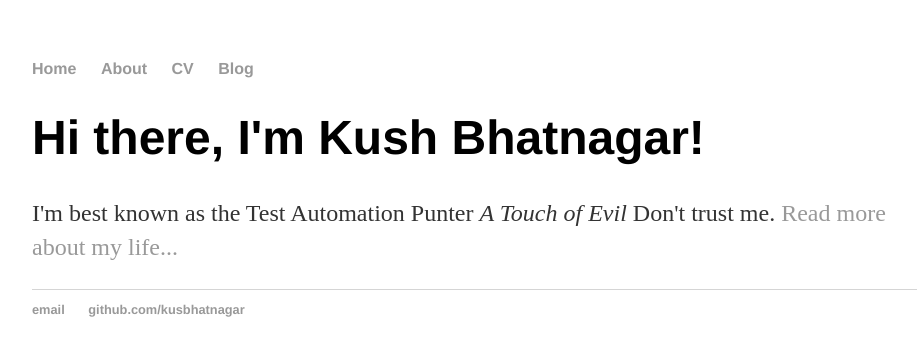
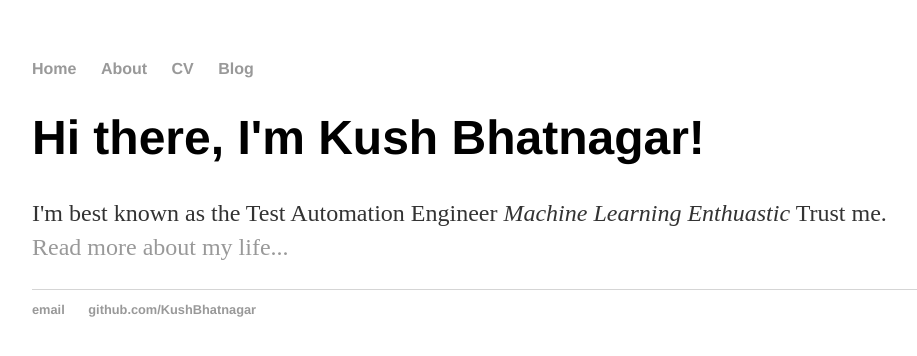
Before and after one commit to KushBhatnagar/kushbhatnagar.github.io, a Jekyll site: the page built from index.html, in a window 1280 px wide. Shown: the top 356 px of the page, without its empty margins (160-1077 px from the left). Built offline with Jekyll 4.4.1, drawn with Linux system fonts in a browser that asks for light colours.

Commit message:
Update index.html

```diff
--- a/index.html
+++ b/index.html
@@ -1,30 +1,8 @@
-<!DOCTYPE html>
-<html>
-	<head>
-		<title>Kush Bhatnagar,Test Automation Engineer and Machine Learning Enthuiastic</title>
-		<!-- link to main stylesheet -->
-		<link rel="stylesheet" type="text/css" href="/css/main.css">
-	</head>
-	<body>
-		<nav>
-    		<ul>
-        		<li><a href="/">Home</a></li>
-	        	<li><a href="/about">About</a></li>
-        		<li><a href="/cv">CV</a></li>
-        		<li><a href="/blog">Blog</a></li>
-    		</ul>
-		</nav>
-		<div class="container">
-    		<div class="blurb">
-        		<h1>Hi there, I'm Kush Bhatnagar!</h1>
-				<p>I'm best known as the Test Automation Punter <em>A Touch of Evil</em> Don't trust me. <a href="/about">Read more about my life...</a></p>
-    		</div><!-- /.blurb -->
-		</div><!-- /.container -->
-		<footer>
-    		<ul>
-        		<li><a href="mailto:kushbhatnagar86@gmail.com">email</a></li>
-        		<li><a href="https://github.com/kusbhatnagar">github.com/kusbhatnagar</a></li>
-			</ul>
-		</footer>
-	</body>
-</html>
+---
+layout: default
+title: Kush Bhatnagar, Machine Learning Enthuastic
+---
+<div class="blurb">
+	<h1>Hi there, I'm Kush Bhatnagar!</h1>
+	<p>I'm best known as the Test Automation Engineer <em>Machine Learning Enthuastic</em> Trust me. <a href="/about">Read more about my life...</a></p>
+</div><!-- /.blurb -->
```
